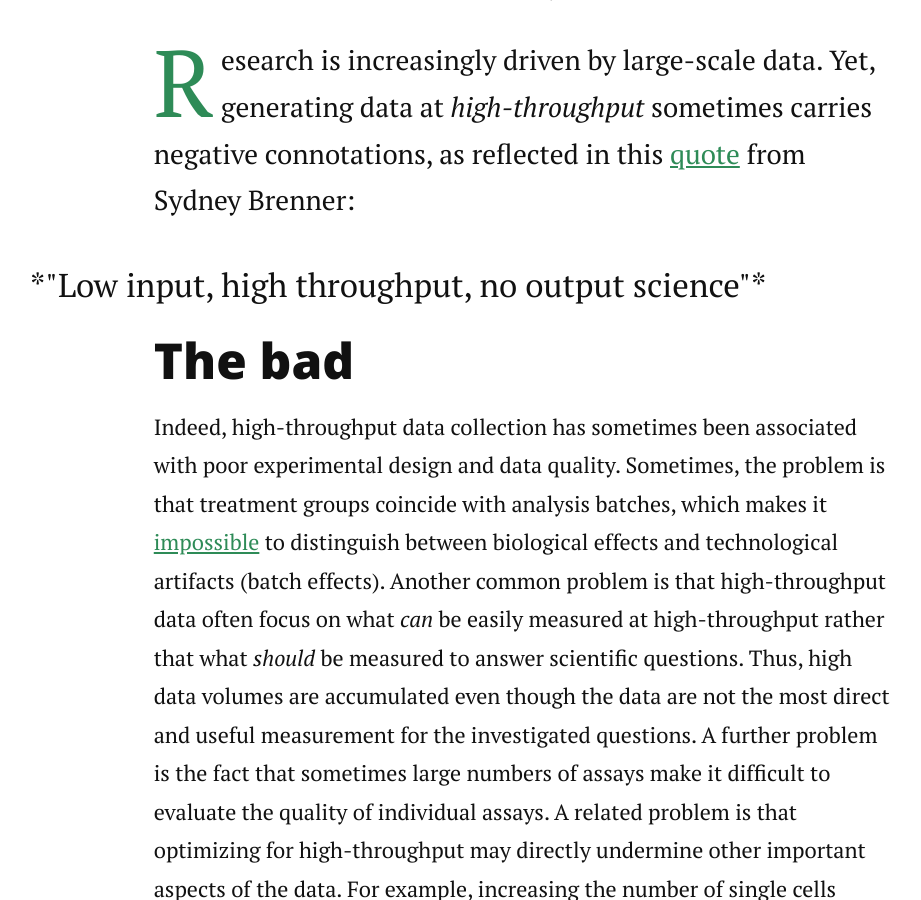
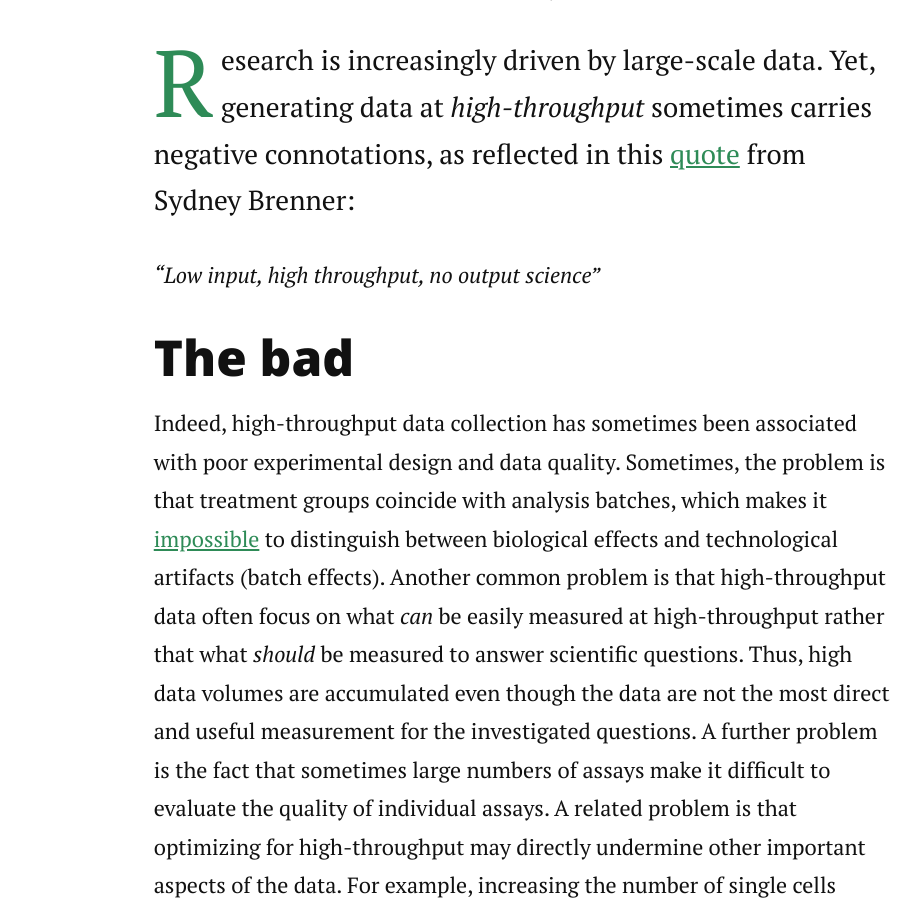
Before and after one commit to nslavov/nikolai, a Jekyll site: the page built from _posts/2022-11-10-high-throughput.md, in a window 1280 px wide and 900 px high, scrolled down 550 px. Shown: the whole window, without its empty margins (115-1036 px from the left). Built offline with Jekyll 4.4.1, drawn with Linux system fonts in a browser that asks for light colours; nearby versions of some CDN libraries; comment, search, counter and statistics services are not loaded.

Commit message:
Update 2022-11-10-high-throughput.md

```diff
--- a/_posts/2022-11-10-high-throughput.md
+++ b/_posts/2022-11-10-high-throughput.md
@@ -11,9 +11,9 @@ description: High-input, high-throughput, high-output science
 
 <p class="intro"><span class="dropcap">R</span>esearch is increasingly driven by large-scale data. Yet, generating data at <i>high-throughput</i> sometimes carries negative connotations, as reflected in this <a href="https://www.nature.com/articles/nrm2320" target="_blanck">quote</a> from Sydney Brenner:</p>
 
-<div style="font-size: 1.5em;">
+
 *"Low input, high throughput, no output science"*
-</div>
+
 
 ## The bad
 Indeed, high-throughput data collection has sometimes been associated with poor experimental design and data quality. Sometimes, the problem is that treatment groups coincide with analysis batches, which makes it [impossible](https://www.ncbi.nlm.nih.gov/pmc/articles/PMC4516019/) to distinguish between biological effects and technological artifacts (batch effects). Another common problem is that high-throughput data often focus on what *can* be easily measured at high-throughput rather that what *should* be measured to answer scientific questions. Thus, high data volumes are accumulated even though the data are not the most direct and useful measurement for the investigated questions. A further problem is the fact that sometimes large numbers of assays make it difficult to evaluate the quality of individual assays. A related problem is that optimizing for high-throughput may directly undermine other important aspects of the data. For example, increasing the number of single cells analyzed by RNA-seq may decrease the copies of transcripts sampled per single cell.
```
